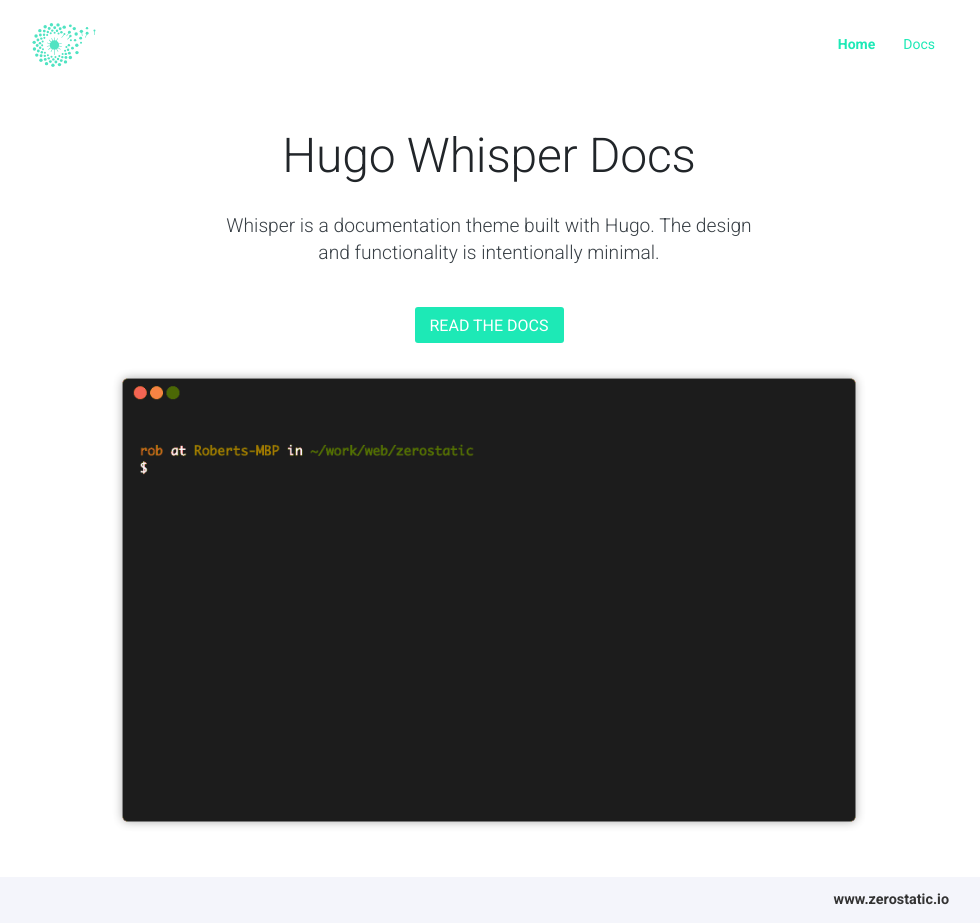
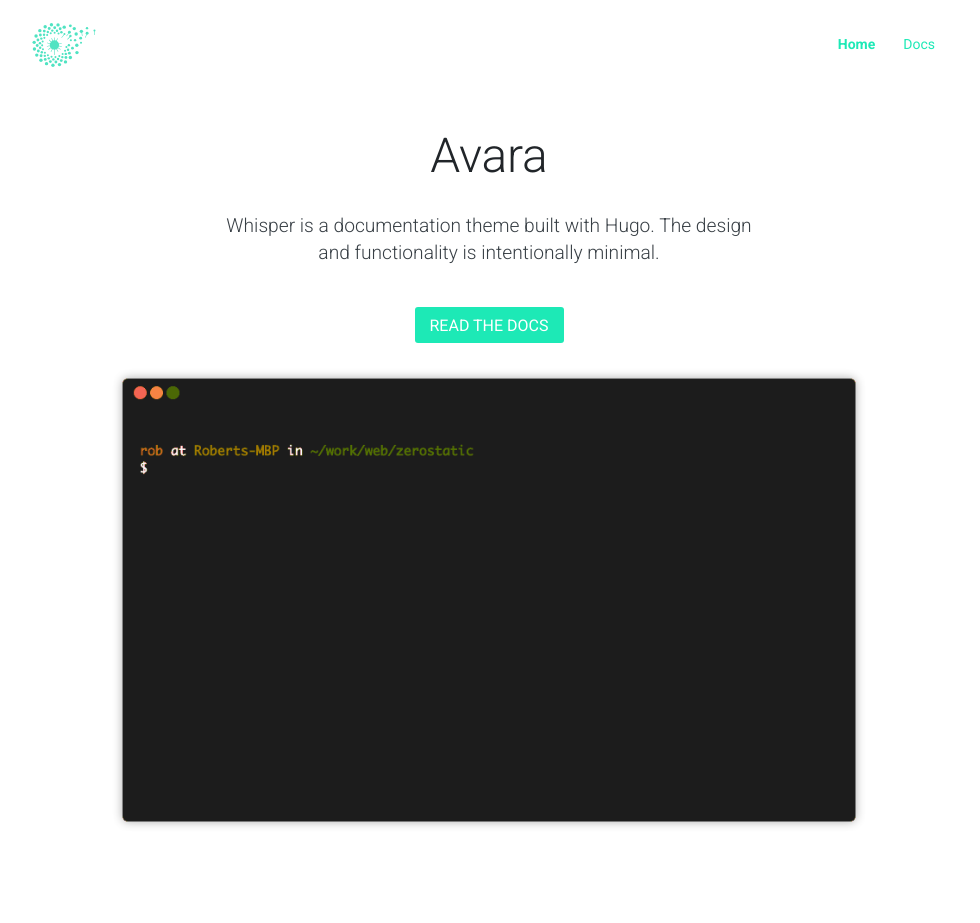
Before and after one commit to moezubair/avara.github.io, a plain HTML site: page index.html in a window 1280 px wide. Shown: the whole page, without its empty margins (151-1131 px from the left). After the commit the page ends 877 px from the top, so only its background shows below. Drawn offline with Linux system fonts and the light colour scheme.

Commit message:
updated home

```diff
--- a/index.html
+++ b/index.html
@@ -95,11 +95,10 @@
   <div class="container pt-4 pb-16">
     <div class="row">
       <div class="col-12">
-        <h1 class="title">Hugo Whisper Docs</h1>
+        <h1 class="title">Avara</h1>
         <div class="content">
 
           <p>Whisper is a documentation theme built with Hugo. The design and functionality is intentionally minimal.</p>
-
 
         </div>
         <a class="button button-primary mb-2" href="/avara.github.io/docs">
@@ -128,19 +127,6 @@
 
   </div>
 
-  <div class="sub-footer">
-  <div class="container">
-    <div class="row">
-      <div class="col-12">
-        <div class="sub-footer-inner">
-          <ul>
-            <li class="zerostatic"><a href="https://www.zerostatic.io">www.zerostatic.io</a></li>
-          </ul>
-        </div>
-      </div>
-    </div>
-  </div>
-</div>
 
 
 
--- a/index.xml
+++ b/index.xml
@@ -1,9 +1,9 @@
 <?xml version="1.0" encoding="utf-8" standalone="yes" ?>
 <rss version="2.0" xmlns:atom="http://www.w3.org/2005/Atom">
   <channel>
-    <title>Hugo Whisper Docs on My Outdoors Journey</title>
+    <title>Avara on My Outdoors Journey</title>
     <link>/avara.github.io/</link>
-    <description>Recent content in Hugo Whisper Docs on My Outdoors Journey</description>
+    <description>Recent content in Avara on My Outdoors Journey</description>
     <generator>Hugo -- gohugo.io</generator>
     <language>en-us</language>
     <lastBuildDate>Wed, 28 Nov 2018 15:14:39 +1000</lastBuildDate>
```
Also changed, not shown: 404.html (+0 -13 lines), categories/index.html (+0 -13 lines), docs/configure/index.html (+0 -13 lines), docs/example/index.html (+0 -13 lines), docs/index.html (+0 -13 lines), docs/install-hugo/index.html (+0 -13 lines), docs/install-theme/index.html (+0 -13 lines), docs/specimen/index.html (+0 -13 lines), tags/index.html (+0 -13 lines).
